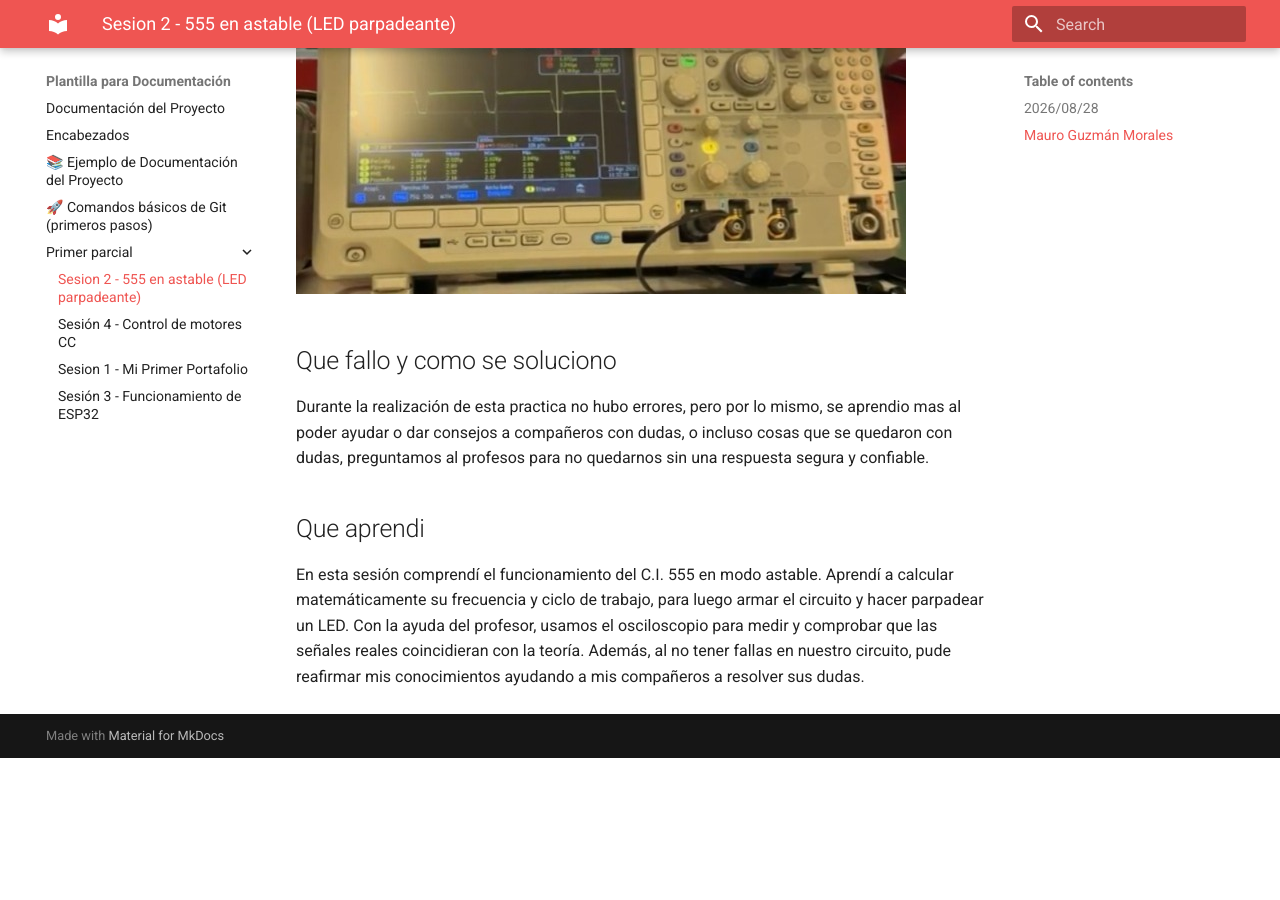
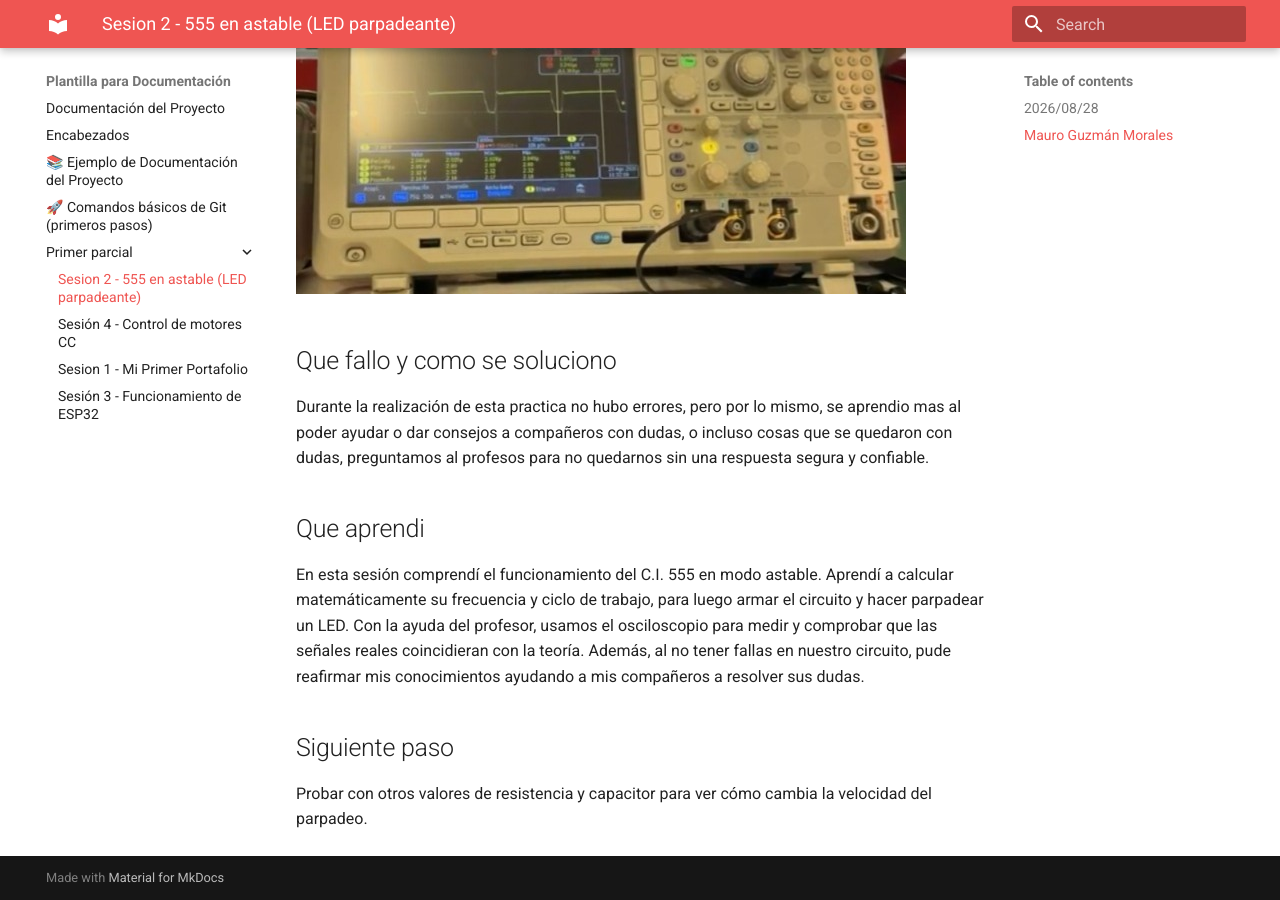
Before and after one commit to mauroguzmanmorales1-beep/Bitacora_Mauro, an MkDocs documentation site: the page built from docs/primer_parcial/Sesion_2.md, in a window 1280 px wide and 900 px high, scrolled down 2716 px. Built offline with MkDocs 1.6.1 and Material for MkDocs 9.7.7, drawn with Linux system fonts in a browser that asks for light colours; before the commit the page ends 3474 px from its top, so only the background shows below that.

Commit message:
correccion

```diff
--- a/docs/primer_parcial/Sesion_2.md
+++ b/docs/primer_parcial/Sesion_2.md
@@ -43,3 +43,6 @@ Construir un oscilador que haga parpadear un LED, calcular su frecuencia y duty
 Durante la realización de esta practica no hubo errores, pero por lo mismo, se aprendio mas al poder ayudar o dar consejos a compañeros con dudas, o incluso cosas que se quedaron con dudas, preguntamos al profesos para no quedarnos sin una respuesta segura y confiable.
 ## Que aprendi
 En esta sesión comprendí el funcionamiento del C.I. 555 en modo astable. Aprendí a calcular matemáticamente su frecuencia y ciclo de trabajo, para luego armar el circuito y hacer parpadear un LED. Con la ayuda del profesor, usamos el osciloscopio para medir y comprobar que las señales reales coincidieran con la teoría. Además, al no tener fallas en nuestro circuito, pude reafirmar mis conocimientos ayudando a mis compañeros a resolver sus dudas.
+
+## Siguiente paso
+Probar con otros valores de resistencia y capacitor para ver cómo cambia la velocidad del parpadeo.
```
Also changed, not shown: docs/primer_parcial/Sesion_4.md (+3 -0 lines), docs/primer_parcial/sesion_3.md (+3 -0 lines).
